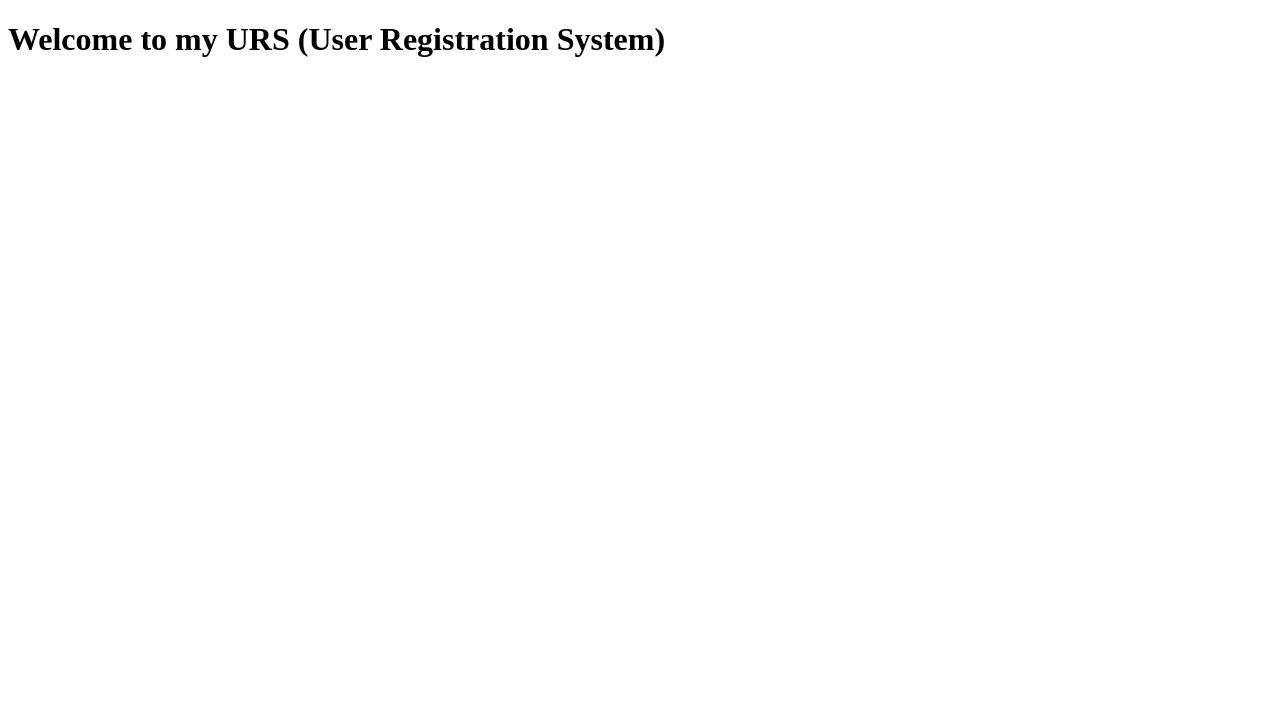
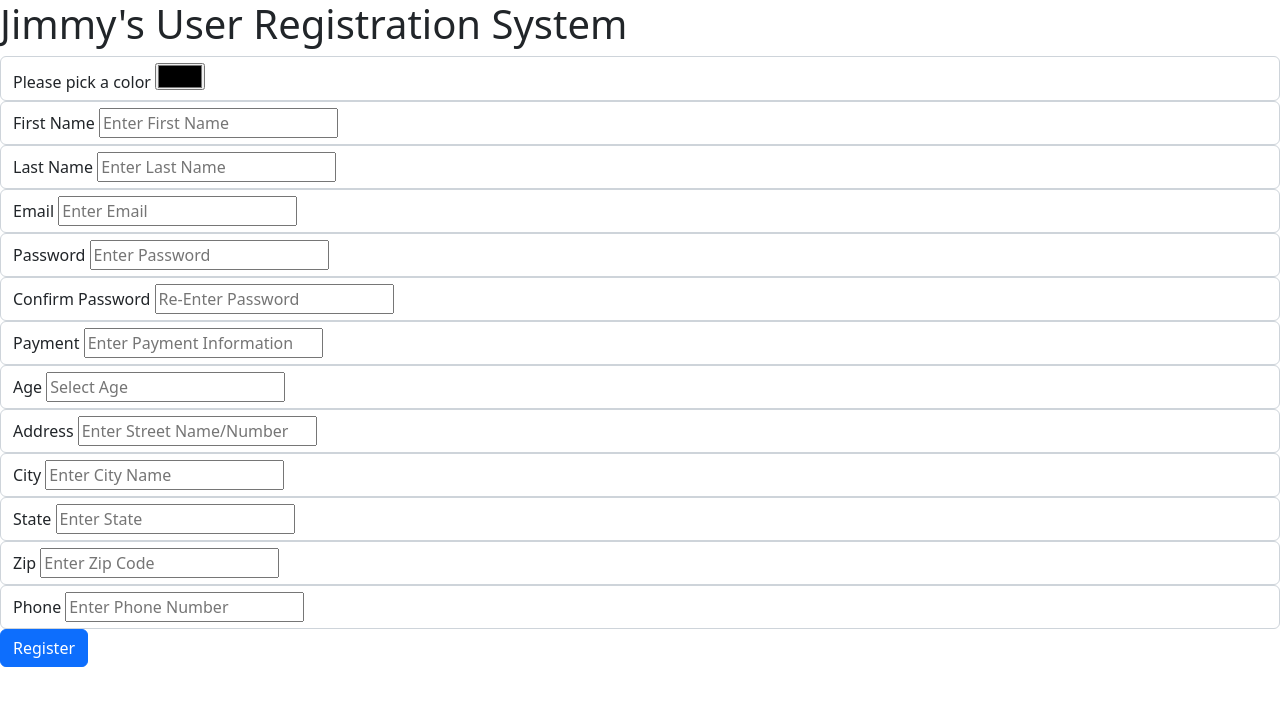
Before and after one commit to BlueEyesSD84/users, a plain HTML site: page users.html in a window 1280 px wide. Drawn offline with nearby package versions, Linux system fonts and the light colour scheme.

Commit message:
Add files via upload

```diff
--- a/users.html
+++ b/users.html
@@ -4,19 +4,77 @@
     <meta charset="UTF-8">
     <meta http-equiv="X-UA-Compatible" content="IE=edge">
     <meta name="viewport" content="width=device-width, initial-scale=1.0">
+    <link rel="stylesheet" href="styles/style.css">
+    <link href="https://cdn.jsdelivr.net/npm/bootstrap@5.2.0-beta1/dist/css/bootstrap.min.css" rel="stylesheet" integrity="sha384-0evHe/X+R7YkIZDRvuzKMRqM+OrBnVFBL6DOitfPri4tjfHxaWutUpFmBp4vmVor" crossorigin="anonymous">
     <title>User System</title>
 </head>
 <body>
     <header>
-        <h1>Welcome to my URS (User Registration System)</h1>
+        <h1>Jimmy's User Registration System</h1>
     </header>
     <main>
-        <div class="form-container"></div>
+        <div class="form-container">
         <!--name, lastname, email,password, password confimatin, color, payment method-->
+        <div class="form-control">
+        <label>Please pick a color</label>
+        <input type="color" id="txtColor" placeholder="please pick a color">
+        </div>
+        <div class="form-control">
+        <label>First Name</label>
+        <input type="text" id="txtfname" placeholder="Enter First Name">
+        </div>
+        <div class="form-control">
+        <label>Last Name</label>
+        <input type="text" id="txtlname" placeholder="Enter Last Name">
+        </div>
+        <div class="form-control">
+        <label>Email</label>
+        <input type="email" id="email" placeholder="Enter Email">
+        </div>
+        <div class="form-control">
+        <label>Password</label>
+        <input type="password" id="password" placeholder="Enter Password">
+        </div>
+        <div class="form-control">
+        <label>Confirm Password</label>
+        <input type="password" id="passconfirm" placeholder="Re-Enter Password">
+        </div>
+        <div class="form-control">
+        <label>Payment</label>
+        <input type="text" id="payment" placeholder="Enter Payment Information">
+        </div>
+        <div class="form-control">
+        <label>Age</label>
+        <input type="number" id="numAge" placeholder="Select Age">
+        </div>
+        <div class="form-control">
+        <label>Address</label>
+        <input type="text" id="address1" placeholder="Enter Street Name/Number">
+        </div>
+        <div class="form-control">
+            <label>City</label>
+            <input type="text" id="city" placeholder="Enter City Name">
+            </div>
+        <div class="form-control">
+                <label>State</label>
+                <input type="text" id="state" placeholder="Enter State">
+                </div>
+        <div class="form-control">
+            <label>Zip</label>
+            <input type="text" id="Zip" placeholder="Enter Zip Code">
+        </div>
+        <div class="form-control">
+        <label>Phone</label>
+        <input type="tel" id="phone" name="phone" pattern="[0-9]{3}-[0-9]{2}-[0-9]{3}" placeholder="Enter Phone Number">
+        </div>
+        <button onclick="register()" type="button" class="btn btn-primary">Register</button>
+
+    </div>
     </main>
     <footer>
 
     </footer>
-    <script src="app.js"></script>
+    <script src="scripts/app.js"></script>
+    <script src="https://code.jquery.com/jquery-3.6.0.min.js"></script>
 </body>
 </html>
```
Also changed, not shown: index.html (line endings or trailing spaces), register.html (line endings or trailing spaces).
